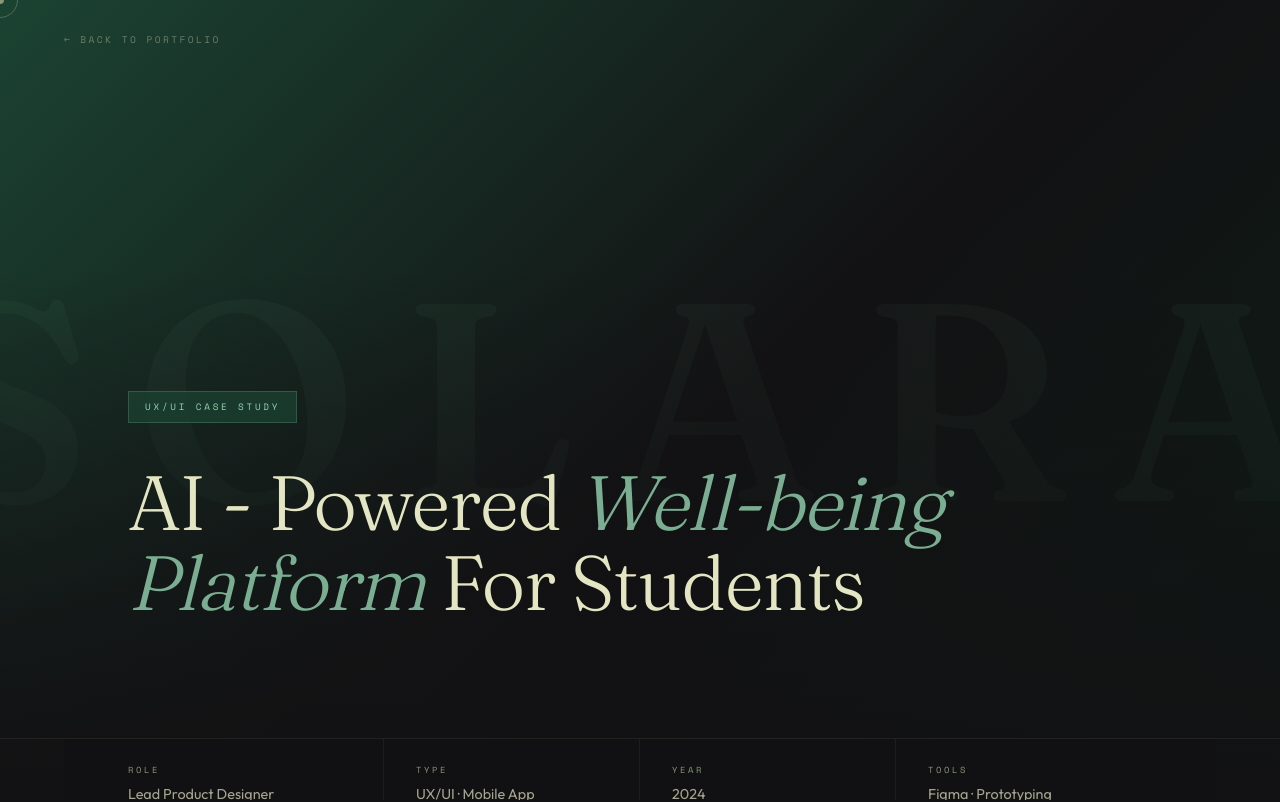
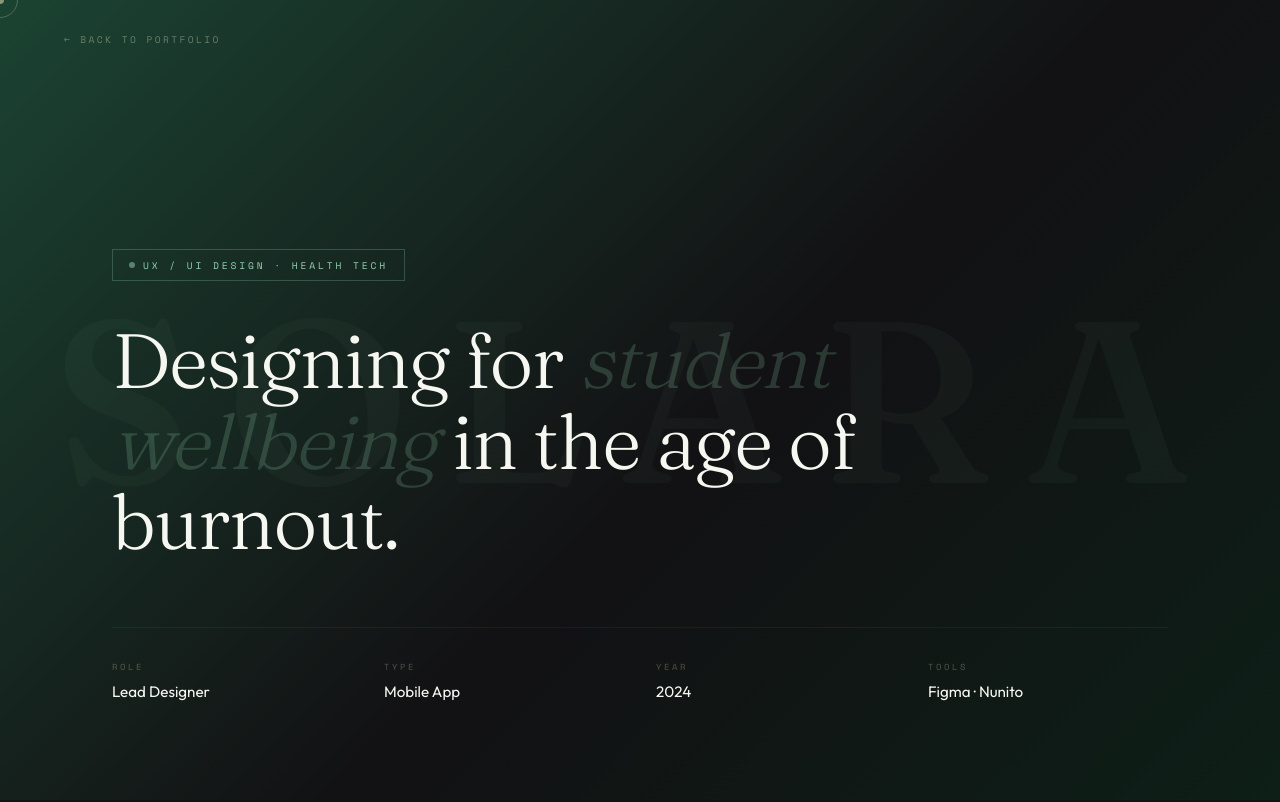
Before and after one commit to WambiruL/lorraine-portfolio, a Next.js app: page /projects/solara in a window 1280 px wide. Shown: the top 802 px of the page. Built offline with nearby package versions, Linux system fonts and the light colour scheme.

Commit message:
UX copy edit

```diff
--- a/src/app/projects/solara/page.tsx
+++ b/src/app/projects/solara/page.tsx
@@ -100,6 +100,8 @@ export default function SolaraPage() {
   });
   const heroScale   = useTransform(scrollYProgress, [0, 1], [1, 1.08]);
   const heroOpacity = useTransform(scrollYProgress, [0, 0.6], [1, 0]);
+  const PP = "#95D5B2";
+  const PP_LIGHT = "rgba(149,213,178,0.2)";
 
   return (
     <main style={{ backgroundColor: "var(--ink)", color: "var(--cream)" }}>
@@ -124,23 +126,18 @@ export default function SolaraPage() {
         </Link>
       </div>
 
-      {/* ══ HERO ══════════════════════════════════════════════════════════════ */}
+      {/* ── HERO ── */}
             <section
               ref={heroRef}
-      className="relative min h-screen flex flex-col justify-end pb-24 pt-40 overflow-hidden">
-        <motion.div style={{ scale: heroScale }} className="absolute inset-0">
-          <div
-            className="absolute inset-0"
-            style={{ background: "linear-gradient(135deg, #1B4332 0%, #121113 55%, #0d1f17 100%)" }}
-          />
-          <div
-            className="absolute inset-0 flex items-center justify-center overflow-hidden pointer-events-none select-none"
-            aria-hidden
+              className="relative min-h-screen flex flex-col justify-end pb-24 pt-40 overflow-hidden"
+              style={{  background: "linear-gradient(135deg, #1B4332 0%, #121113 55%, #0d1f17 100%)"}}
             >
-            <span
+              {/* Ghost wordmark */}
+              <div className="absolute inset-0 flex items-center justify-center pointer-events-none select-none overflow-hidden">
+                <motion.span
                     style={{
                       fontFamily: "var(--font-display)",
-                fontSize: "clamp(8rem, 22vw, 22rem)",
+                      fontSize: "clamp(6rem, 18vw, 18rem)",
                       fontWeight: 700,
                       letterSpacing: "0.15em",
                       color: "rgba(149,213,178,0.04)",
@@ -148,58 +145,27 @@ export default function SolaraPage() {
                     }}
                   >
                     SOLARA
-            </span>
+                  </motion.span>
               </div>
-        </motion.div>
 
-        <div
-          className="absolute bottom-0 left-0 right-0 h-2/3 pointer-events-none z-10"
-          style={{ background: "linear-gradient(to top, #121113 0%, transparent 100%)" }}
-        />
-
-        <motion.div
-          style={{ opacity: heroOpacity }}
-          className="relative z-20 w-full max-w-6xl mx-auto px-8 lg:px-16 pb-20"
-        >
-          <motion.div
-            initial={{ opacity: 0, y: 12 }}
-            animate={{ opacity: 1, y: 0 }}
-            transition={{ delay: 0.3, duration: 0.7 }}
+              <div className="relative z-10 max-w-6xl mx-auto px-6 lg:px-12 w-full">
+                {/* Category pill */}
+                <Reveal>
+                  <span
                     className="inline-flex items-center gap-2 px-4 py-2 mb-10"
                     style={{
-              background: "rgba(27,67,50,0.7)",
-              border: "1px solid rgba(149,213,178,0.2)",
+                      border: `1px solid ${PP}40`,
+                      fontFamily: "var(--font-mono)",
+                      fontSize: "0.6rem",
+                      letterSpacing: "0.3em",
+                      textTransform: "uppercase" as const,
+                      color: PP,
                     }}
                   >
-            <span
-              style={{
-                fontFamily: "var(--font-mono)",
-                fontSize: "0.58rem",
-                letterSpacing: "0.3em",
-                textTransform: "uppercase" as const,
-                color: "#95D5B2",
-              }}
-            >
-              UX/UI Case Study
+                    <span className="w-1.5 h-1.5 rounded-full animate-pulse" style={{ background: PP }} />
+                    UX / UI Design · Health Tech
                   </span>
-          </motion.div>
-
-          {/* <div className="overflow-hidden mb-4">
-            <motion.h1
-              initial={{ y: "100%" }}
-              animate={{ y: 0 }}
-              transition={{ duration: 1, ease: [0.16, 1, 0.3, 1], delay: 0.4 }}
-              style={{
-                fontFamily: "var(--font-display)",
-                fontSize: "clamp(4rem, 9vw, 8rem)",
-                fontWeight: 300,
-                lineHeight: 0.95,
-                color: "var(--cream)",
-              }}
-            >
-              Solara
-            </motion.h1>
-          </div> */}
+                </Reveal>
 
                 <Reveal delay={0.1}>
                   <h1
@@ -209,59 +175,55 @@ export default function SolaraPage() {
                       fontWeight: 300,
                       lineHeight: 1.05,
                       letterSpacing: "-0.02em",
-                color: "var(--sage)",
+                      color: "var(--cream)",
                       maxWidth: "820px",
                     }}
                   >
-              AI - Powered {" "}
-              <em style={{ color: "rgba(149,213,178,0.8)" }}>Well-being
-              Platform</em> {" "} For Students
+                    Designing for{" "}
+                    <em style={{ color: PP_LIGHT }}>student wellbeing</em>{" "}
+                    in the age of burnout.
                   </h1>
                 </Reveal>
-        </motion.div>
 
                 {/* Metadata strip */}
-        <motion.div
-          initial={{ opacity: 0 }}
-          animate={{ opacity: 1 }}
-          transition={{ delay: 1, duration: 0.8 }}
-          className="absolute bottom-[-30px] left-0 right-0 z-30"
-          style={{ borderTop: "1px solid rgba(137,152,120,0.12)" }}
-        >
+                <Reveal delay={0.2}>
                   <div
-            className="max-w-6xl mx-auto px-8 lg:px-16 grid grid-cols-2 lg:grid-cols-4"
-            style={{ backgroundColor: "rgba(18,17,19,0.9)", backdropFilter: "blur(12px)" }}
+                    className="mt-16 pt-8 grid grid-cols-2 md:grid-cols-4 gap-8"
+                    style={{ borderTop: "1px solid rgba(0,136,149,0.15)" }}
                   >
                     {[
-              { label: "Role",  value: "Lead Product Designer" },
-              { label: "Type",  value: "UX/UI · Mobile App" },
-              { label: "Year",  value: "2024" },
-              { label: "Tools", value: "Figma · Prototyping" },
-            ].map((m, i) => (
-              <div
-                key={m.label}
-                className="py-6 px-2 lg:px-8 first:pl-0"
-                style={{ borderRight: i < 3 ? "1px solid rgba(137,152,120,0.1)" : "none" }}
-              >
+                      { label: "Role", value: "Lead Designer" },
+                      { label: "Type", value: "Mobile App" },
+                      { label: "Year", value: "2024" },
+                      { label: "Tools", value: "Figma · Nunito" },
+                    ].map((m) => (
+                      <div key={m.label}>
                         <p
                           style={{
                             fontFamily: "var(--font-mono)",
                             fontSize: "0.55rem",
                             letterSpacing: "0.3em",
                             textTransform: "uppercase" as const,
-                    color: "var(--moss)",
+                            color: "rgba(228,230,195,0.3)",
                             marginBottom: "8px",
                           }}
                         >
                           {m.label}
                         </p>
-                <p style={{ fontFamily: "var(--font-body)", fontSize: "0.9rem", color: "rgba(228,230,195,0.7)" }}>
+                        <p
+                          style={{
+                            fontFamily: "var(--font-body)",
+                            fontSize: "0.95rem",
+                            color: "var(--cream)",
+                          }}
+                        >
                           {m.value}
                         </p>
                       </div>
                     ))}
                   </div>
-        </motion.div>
+                </Reveal>
+              </div>
             </section>
 
       {/* ══ OVERVIEW ══════════════════════════════════════════════════════════ */}
@@ -650,12 +612,12 @@ export default function SolaraPage() {
             {
                 src: "/images/projects/solara/3.png",
                 label: "01 — Splash & Identity",
-                caption: "The launch screen establishes Solara's identity — calm, botanical, deeply green. The open-book logomark communicates reflection and growth before a word is read.",
+                caption: "The launch screen establishes Solara's identity, calm, botanical, deeply green. The open-book logomark communicates reflection and growth before a word is read.",
             },
             {
                 src: "/images/projects/solara/15.png",
                 label: "02 — Onboarding",
-                caption: "Three screens, three value propositions. Students understand what Solara offers before committing to sign-up — reducing drop-off at the most critical moment.",
+                caption: "Three screens, three value propositions. Students understand what Solara offers before committing to sign-up, reducing drop-off at the most critical moment.",
             },
             {
                 src: "/images/projects/solara/13.png",
@@ -665,7 +627,7 @@ export default function SolaraPage() {
             {
             src: "/images/projects/solara/12.png",
             label: "04 — Journal",
-            caption: "A private, judgement-free space to write freely. Daily prompts lower the barrier to starting. Every entry is completely private and encrypted — and when you're done, Solara offers to reflect on it with you.",
+            caption: "A private, judgement-free space to write freely. Daily prompts lower the barrier to starting. Every entry is completely private and encrypted, and when you're done, Solara offers to reflect on it with you.",
             },
             {
             src: "/images/projects/solara/4.png",
@@ -818,11 +780,9 @@ export default function SolaraPage() {
               maxWidth: "700px",
             }}
           >
-            Solara is a complete, publication-ready UX case study with
-            full-fidelity prototypes across every core flow. It demonstrates my
-            ability to identify a genuine human problem, design a coherent system
+            Solara demonstrates my ability to identify a genuine human problem, design a coherent system
             response, and deliver a product that feels considered at every
-            layer — from macro IA down to a mood selector's active state.
+            layer from macro IA.
           </p>
 
           <p
@@ -835,7 +795,7 @@ export default function SolaraPage() {
             }}
           >
             If I were to continue, the next phase would add crisis escalation
-            pathways — routing users to human support when the AI detects
+            pathways, routing users to human support when the AI detects
             language suggesting acute distress. The groundwork already exists in
             the Resources section. The product knows where it wants to go.
           </p>
```
Also changed, not shown: src/app/projects/flowspace/page.tsx (+24 -24 lines), src/app/projects/public-pulse/page.tsx (+31 -31 lines), src/app/projects/visual-journalism-branding/uganda-elections/page.tsx (+4 -4 lines), src/app/projects/visual-journalism-branding/wafcon/page.tsx (+7 -7 lines). Lines whose indentation alone changed are shown as unchanged.
